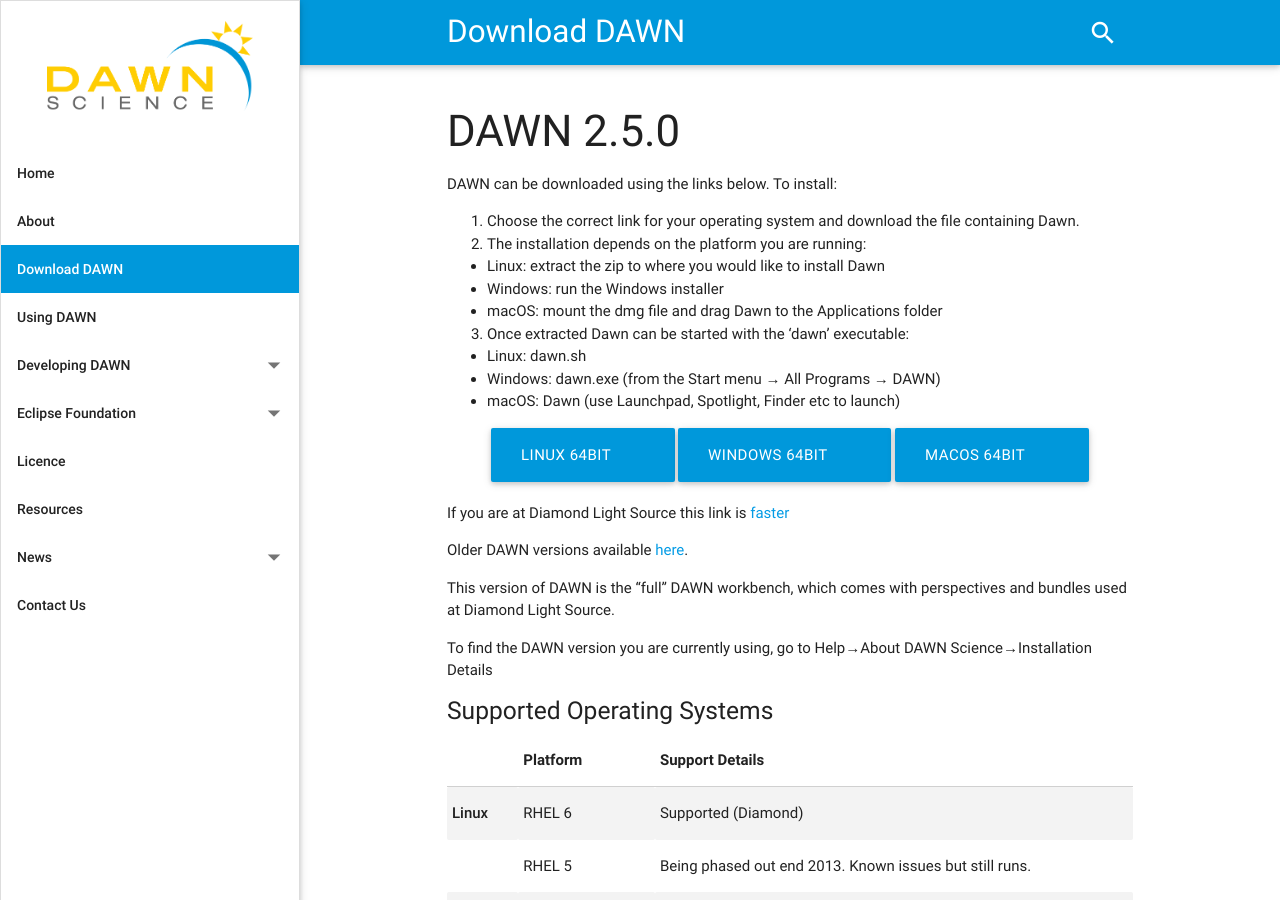
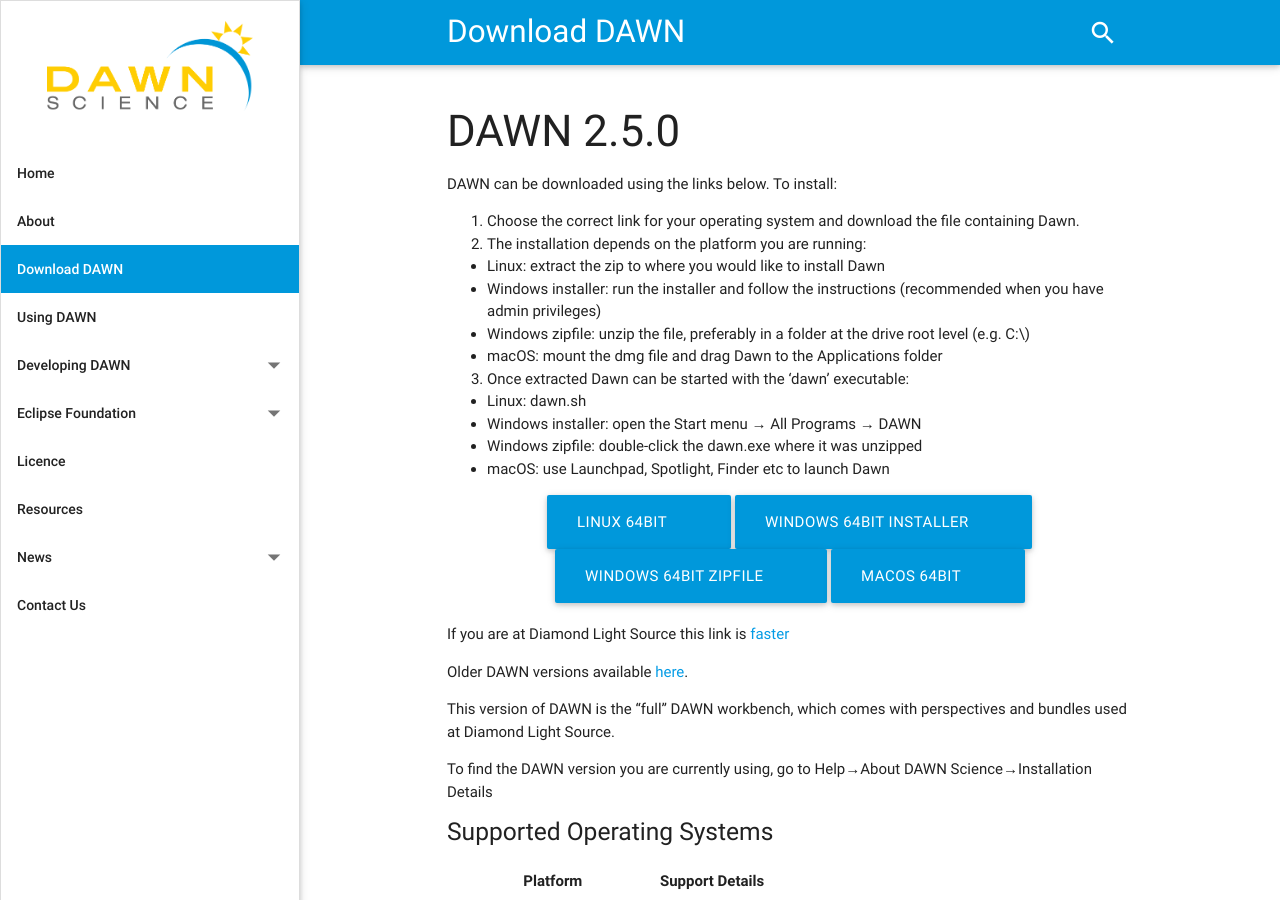
Before and after one commit to DawnScience/dawn-website, a Jekyll site: the page built from _pages/02_download-dawn.md, in a window 1280 px wide and 900 px high. Built offline with Jekyll 4.4.1, drawn with Linux system fonts in a browser that asks for light colours; nearby versions of some CDN libraries.

Commit message:
Downloads: add button for windows zip file

```diff
--- a/_pages/02_download-dawn.md
+++ b/_pages/02_download-dawn.md
@@ -10,19 +10,24 @@
 1. Choose the correct link for your operating system and download the file containing Dawn.
 2. The installation depends on the platform you are running:
     * Linux: extract the zip to where you would like to install Dawn
-    * Windows: run the Windows installer
+    * Windows installer: run the installer and follow the instructions (recommended when you have admin privileges)
+    * Windows zipfile: unzip the file, preferably in a folder at the drive root level (e.g. C:\\)
     * macOS: mount the dmg file and drag Dawn to the Applications folder
 3. Once extracted Dawn can be started with the 'dawn' executable:
     * Linux: dawn.sh
-    * Windows: dawn.exe (from the Start menu &rarr; All Programs &rarr; DAWN)
-    * macOS: Dawn (use Launchpad, Spotlight, Finder etc to launch)
+    * Windows installer: open the Start menu &rarr; All Programs &rarr; DAWN
+    * Windows zipfile: double-click the dawn.exe where it was unzipped
+    * macOS: use Launchpad, Spotlight, Finder etc to launch Dawn
 
 <div class="row center">
         <a href="http://opengda.org/DawnDiamond/2.5/downloads/builds-release/DawnDiamond-2.5.0.v20170612-1332-linux64.zip" class="btn-large waves-effect" onclick="trackOutboundLink('http://opengda.org/DawnDiamond/2.5/downloads/builds-release/DawnDiamond-2.5.0.v20170612-1332-linux64.zip'); return false;">
         	Linux 64bit<i class="material-icons right">&#xE2C4;</i>
         </a>
         <a href="http://opengda.org/DawnDiamond/2.5/downloads/builds-release/DawnDiamond-2.5.0.v20170612-1332-windows64.exe" class="btn-large waves-effect" onclick="trackOutboundLink('http://opengda.org/DawnDiamond/2.5/downloads/builds-release/DawnDiamond-2.5.0.v20170612-1332-windows64.exe'); return false;">
-        	Windows 64bit<i class="material-icons right">&#xE2C4;</i>
+        	Windows 64bit installer<i class="material-icons right">&#xE2C4;</i>
+        </a>
+        <a href="http://opengda.org/DawnDiamond/2.5/downloads/builds-release/DawnDiamond-2.5.0.v20170612-1332-windows64.zip" class="btn-large waves-effect" onclick="trackOutboundLink('http://opengda.org/DawnDiamond/2.5/downloads/builds-release/DawnDiamond-2.5.0.v20170612-1332-windows64.zip'); return false;">
+        	Windows 64bit zipfile<i class="material-icons right">&#xE2C4;</i>
         </a>
         <a href="http://opengda.org/DawnDiamond/2.5/downloads/builds-release/DawnDiamond-2.5.0.v20170612-1332-mac64.dmg" class="btn-large waves-effect" onclick="trackOutboundLink('http://opengda.org/DawnDiamond/2.5/downloads/builds-release/DawnDiamond-2.5.0.v20170612-1332-mac64.dmg');  return false;">
         	MacOS 64bit<i class="material-icons right">&#xE2C4;</i>
```
